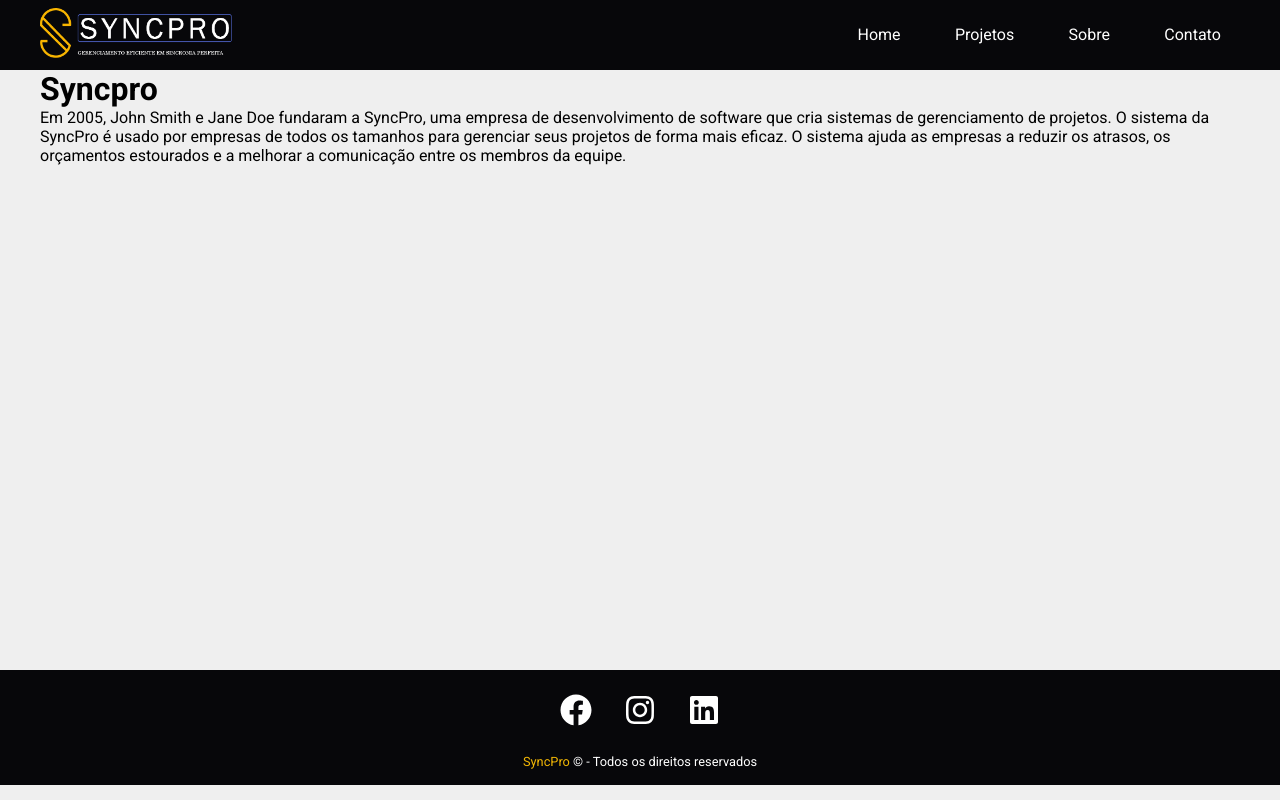
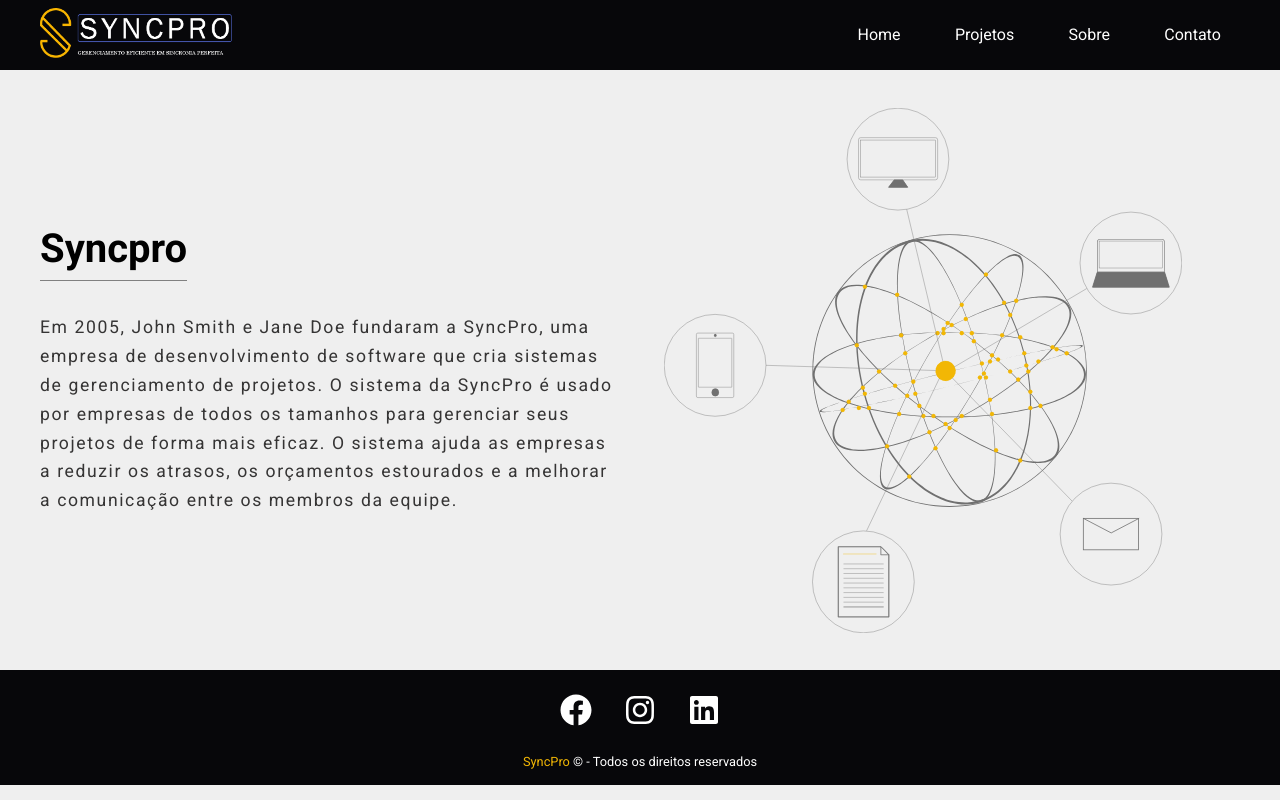
Before and after one commit to LucasCr95/SyncPro, a React (Create React App) app in the folder syncpro/: page /company in a window 1280 px wide. Built offline with nearby package versions, Linux system fonts and the light colour scheme.

Commit message:
230816
finaliza page company

```diff
--- a/syncpro/src/components/pages/Company.js
+++ b/syncpro/src/components/pages/Company.js
@@ -1,16 +1,18 @@
-// import company from '../../img/'
+import company from '../../img/company.svg'
+
+import styles from './Company.module.css'
 
 export default function Company() {
     return (
-      <div>
-         <div>
+      <div className = { styles.company_container }>
+         <div className={ styles.title_container }>
             <h1>Syncpro</h1>
 
             <p>Em 2005, John Smith e Jane Doe fundaram a SyncPro, uma empresa de desenvolvimento de software que cria sistemas de gerenciamento de projetos. O sistema da SyncPro é usado por empresas de todos os tamanhos para gerenciar seus projetos de forma mais eficaz. O sistema ajuda as empresas a reduzir os atrasos, os orçamentos estourados e a melhorar a comunicação entre os membros da equipe.</p>
          </div>
 
-         <div>
-            {/* <img src={ company } alt='Imagem da empresa'/> */}
+         <div className={ styles.img_container }>
+            <img src={ company } alt='Imagem da empresa'/>
          </div>
       </div>
     )
--- /dev/null
+++ b/syncpro/src/components/pages/Company.module.css
@@ -0,0 +1,36 @@
+.company_container {
+   width: 100%;
+   display: flex;
+   justify-content: space-between;
+}
+
+.title_container,
+.img_container {
+   width: 48%;
+   display: flex;
+   justify-content: center;
+   flex-direction: column;
+}
+
+.title_container h1 {
+   font-size: 2.5rem;
+   margin-bottom: 2rem;
+   padding-bottom: .5rem ;
+   border-bottom: 1px solid #808080;
+   width: fit-content;
+}
+
+.title_container p {
+   color: #353434;
+   line-height: 1.8rem;
+   font-size: 1.1rem;
+   letter-spacing: .1rem;
+}
+
+.img_container {
+   padding: 2rem 0;
+}
+
+.img_container img {
+   width: 90%;
+}
```
Also changed, not shown: syncpro/src/img/company.svg (added).
